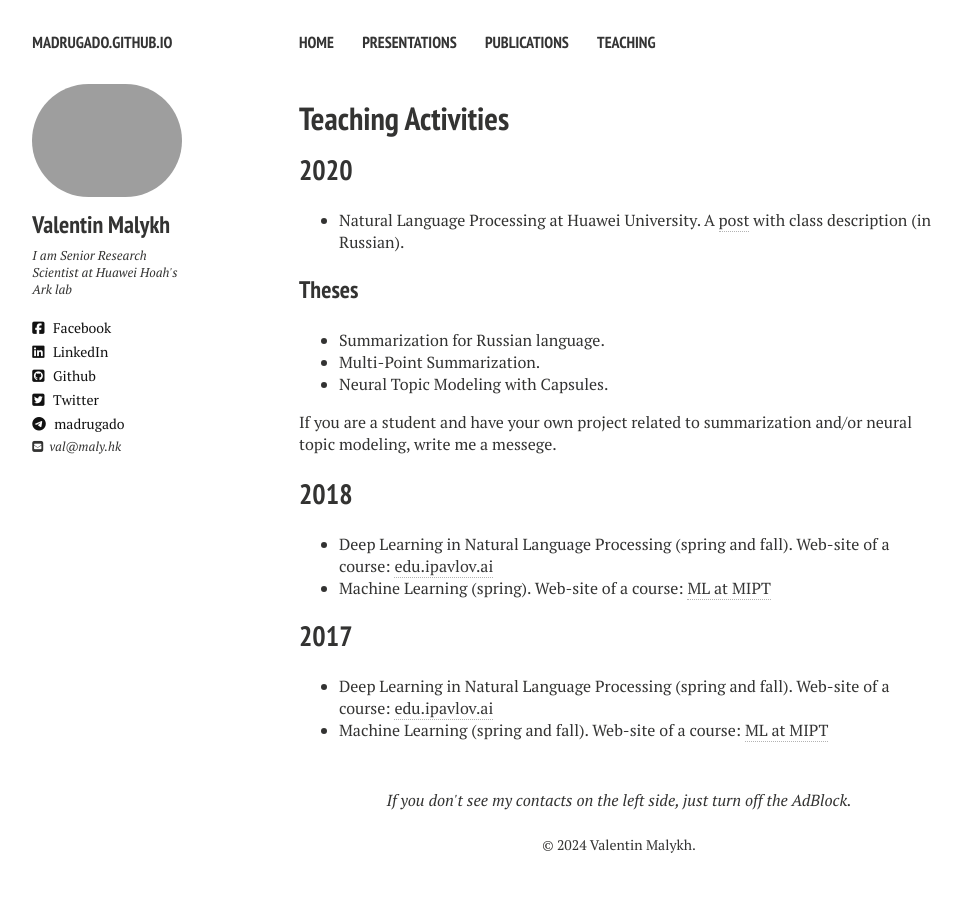
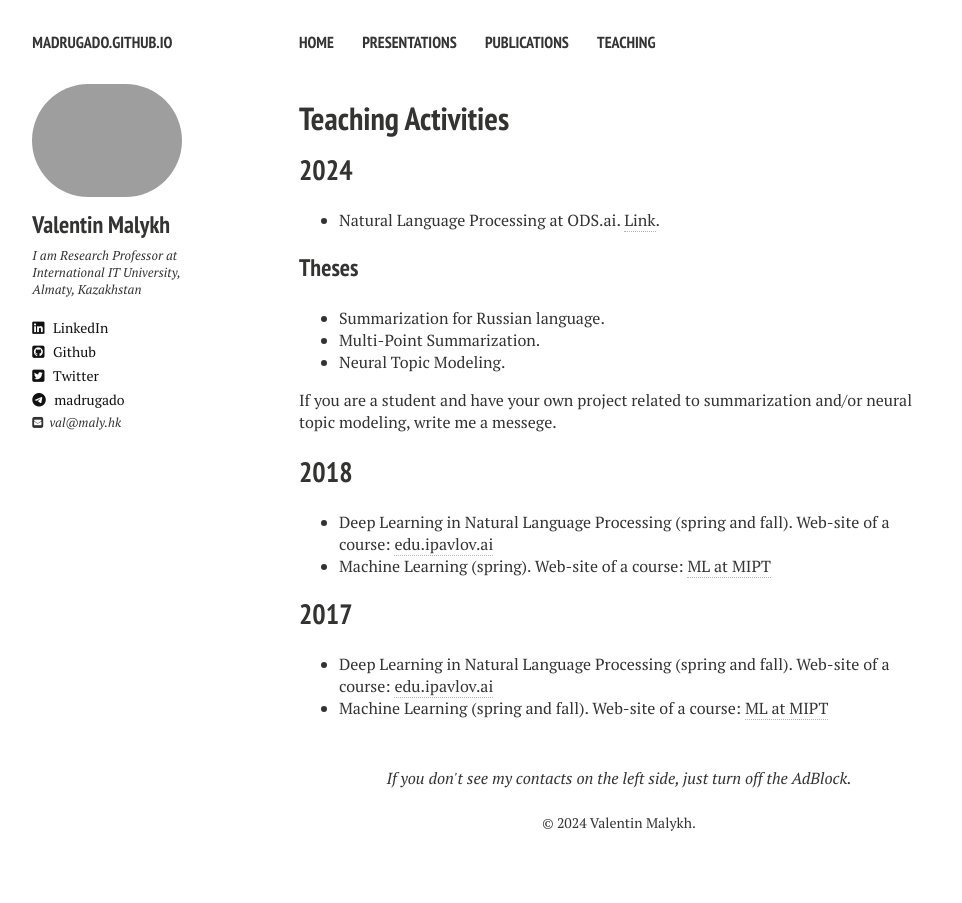
Before and after one commit to madrugado/madrugado.github.io, a Jekyll site: the page built from teaching.md, in a window 1280 px wide. Shown: the whole page, without its empty margins (21-983 px from the left). Built offline with Jekyll 4.4.1, drawn with Linux system fonts in a browser that asks for light colours; nearby versions of some CDN libraries.

Commit message:
UPD: info

```diff
--- a/_config.yml
+++ b/_config.yml
@@ -3,11 +3,11 @@ url:              http://val.maly.hk
 owner:
   name:           Valentin Malykh
   avatar:         my_photo.jpg
-  bio:            I am Senior Research Scientist at Huawei Hoah's Ark lab
+  bio:            I am Research Professor at International IT University, Almaty, Kazakhstan
   email:          val@maly.hk
   linkedin: val-malykh
   github: madrugado
-  facebook: val.malykh
+  # facebook: val.malykh
   twitter: madrugad0
   telegram: madrugado
 
--- a/teaching.md
+++ b/teaching.md
@@ -5,13 +5,13 @@ title: Teaching Activities
 tagline: Courses and Themes for Theses
 ---
 
-## 2020
-- Natural Language Processing at Huawei University. A [post](https://habr.com/ru/company/huawei/blog/490700/) with class description (in Russian).
+## 2024
+- Natural Language Processing at ODS.ai. [Link](https://ods.ai/tracks/nlp-course-autumn-2024).
 
 ### Theses
 - Summarization for Russian language.
 - Multi-Point Summarization.
-- Neural Topic Modeling with Capsules.
+- Neural Topic Modeling.
 
 If you are a student and have your own project related to summarization and/or neural topic modeling, write me a messege.
 
```
